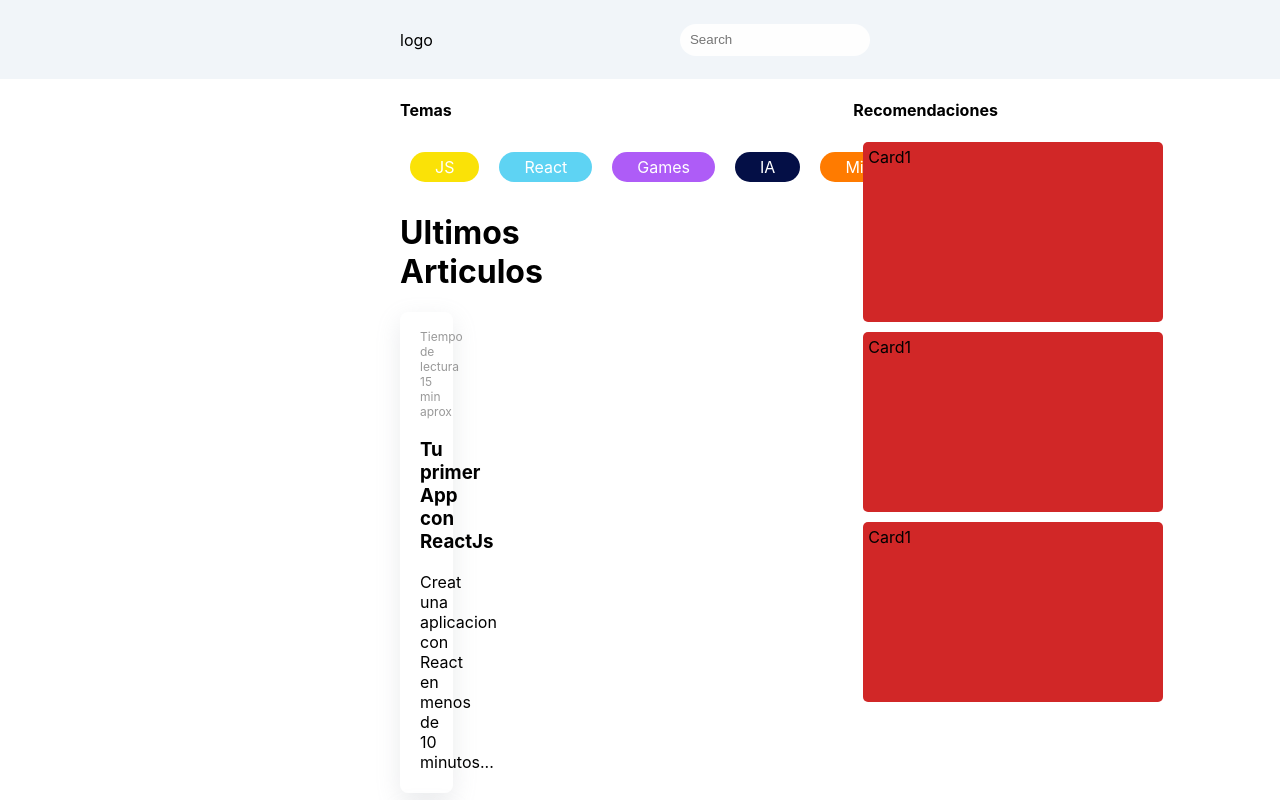
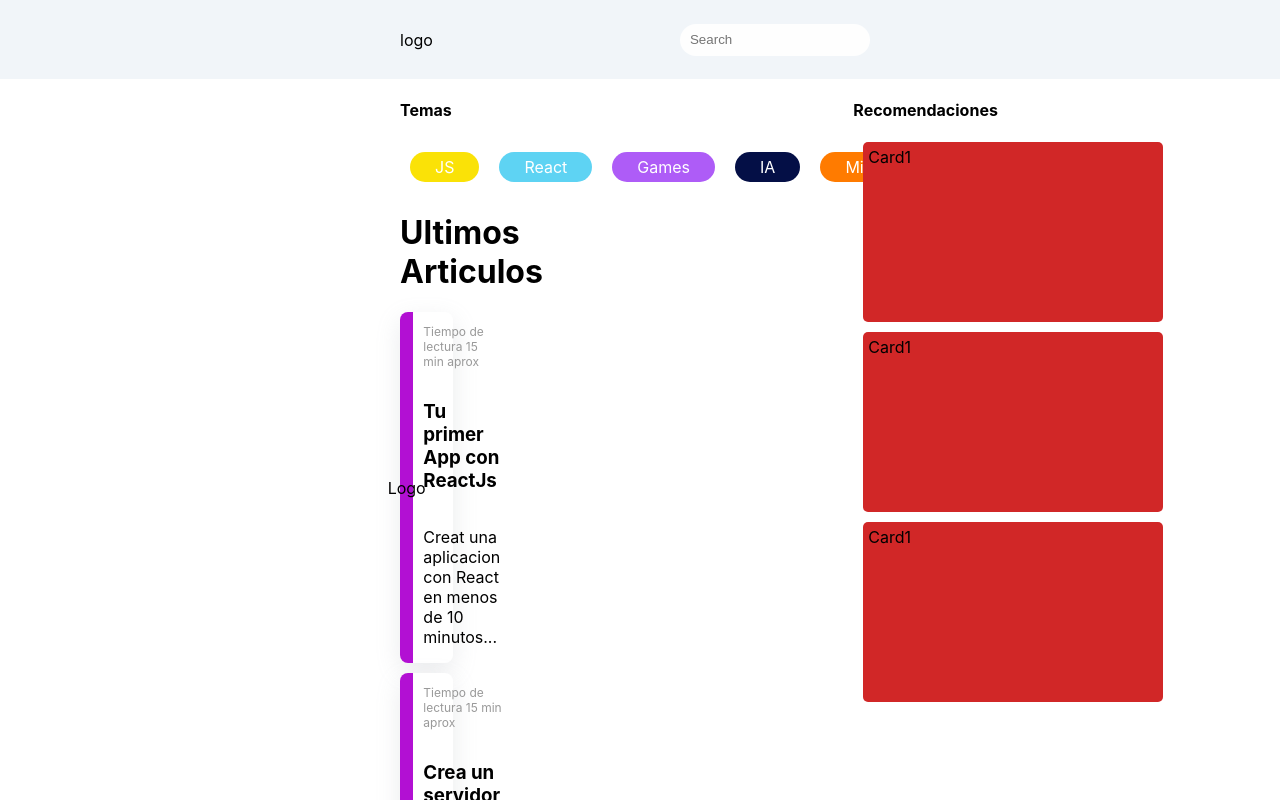
Before and after one commit to lucasangelino/maidan, a Next.js app: page / in a window 1280 px wide. Shown: the top 800 px of the page. Built offline with nearby package versions, Linux system fonts and the light colour scheme.

Commit message:
MAI style articles

```diff
--- a/components/ui/articles/Article.js
+++ b/components/ui/articles/Article.js
@@ -1,11 +1,14 @@
 import styles from "./article.module.css";
 export default function Article({ title, content, readTime }) {
-  const { article, readtime } = styles;
+  const { article, readtime, logo, article_content } = styles;
   return (
     <div className={article}>
-      <p className={readtime}>Tiempo de lectura {readTime} aprox</p>
-      <h3>{title}</h3>
-      <p>{content}</p>
+      <div className={logo}>Logo</div>
+      <div className={article_content}>
+        <p className={readtime}>Tiempo de lectura {readTime} aprox</p>
+        <h3>{title}</h3>
+        <p>{content}</p>
+      </div>
     </div>
   );
 }
--- a/components/ui/articles/article.module.css
+++ b/components/ui/articles/article.module.css
@@ -1,9 +1,9 @@
 .article {
   box-shadow: rgba(149, 157, 165, 0.2) 0px 8px 24px;
   width: 100%;
-  max-width: 800px;
+  display: flex;
+  flex-direction: row;
   margin: 10px 0;
-  padding: 5px 20px;
   background-color: #fff;
   border-radius: 8px;
 }
@@ -15,3 +15,18 @@
   font-size: 12px;
   color: #999;
 }
+.logo {
+  display: flex;
+  flex-direction: row;
+  align-items: center;
+  justify-content: center;
+  width: 25%;
+  background: rgb(178, 16, 211);
+  border-bottom-left-radius: 8px;
+  border-top-left-radius: 8px;
+}
+.article_content {
+  display: flex;
+  flex-direction: column;
+  padding-left: 10px;
+}
```
